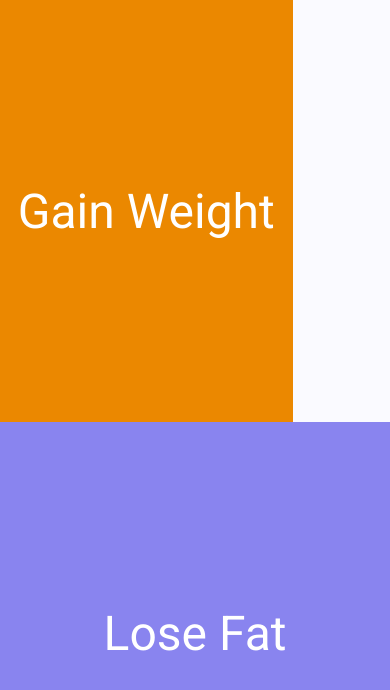
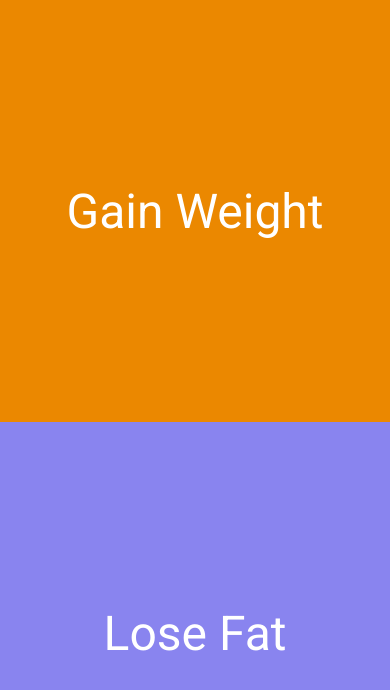
Before and after one commit to vibbyg/hack-the-valley-7, a Svelte app: page / in a window 390 px wide. Shown: the top 690 px of the page. Built offline with nearby package versions, Linux system fonts and the light colour scheme.

Commit message:
feat: no hover on mobile

```diff
--- a/src/App.svelte
+++ b/src/App.svelte
@@ -42,10 +42,11 @@
         div
             width: 100%
             height: 50%
-    #gain, #lose
-        &:hover
-            width: 75%
-        transition: width 250ms
+    @media (orientation: landscape)
+        #gain, #lose
+            &:hover
+                width: 75%
+            transition: width 250ms
     #gain
         background: $gain
     #lose
```
